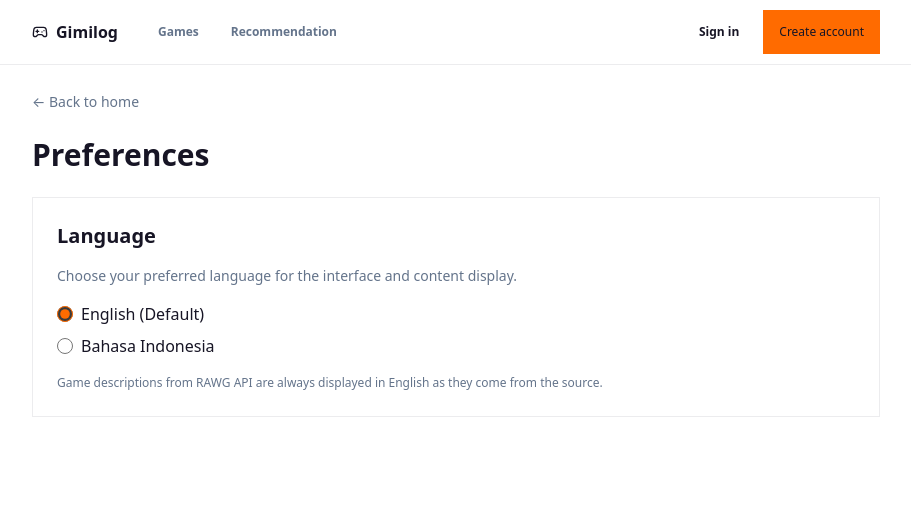
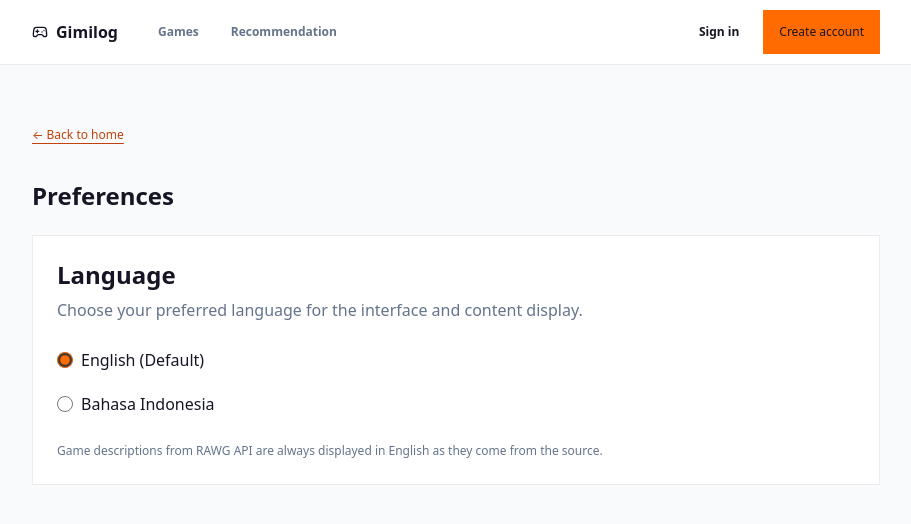
Before and after one commit to Urielele/gimilog, a Next.js app: page /settings in a window 1280 px wide. Shown: the top 524 px of the page, without its empty margins (184-1095 px from the left). Built offline with nearby package versions, Linux system fonts and the light colour scheme; no server answers.

Commit message:
feat(settings): align preferences with token palette

```diff
--- a/src/app/settings/page.tsx
+++ b/src/app/settings/page.tsx
@@ -1,8 +1,18 @@
 "use client";
 
 import { useEffect, useState } from "react";
-import Link from "next/link";
-import { getLanguage, setLanguage, type Language } from "@/lib/preferences/language";
+import {
+  getLanguage,
+  setLanguage,
+  type Language,
+} from "@/lib/preferences/language";
+import {
+  Card,
+  Container,
+  PageShell,
+  SectionHeading,
+  TextLink,
+} from "@/components/gm";
 
 export default function SettingsPage() {
   const [language, setLang] = useState<Language>("en");
@@ -17,54 +27,57 @@ export default function SettingsPage() {
   const handleChange = (lang: Language) => {
     setLang(lang);
     setLanguage(lang);
-    // Force English as requested - ensure it's persisted
-    if (lang === "en") {
-      // Already English
-    }
   };
 
   return (
-    <main className="mx-auto max-w-4xl p-6">
-      <div className="mb-6">
-        <Link href="/" className="text-sm text-muted-foreground hover:underline">
+    <PageShell>
+      <Container className="py-12">
+        <TextLink href="/" className="inline-flex h-11 items-center">
           ← Back to home
-        </Link>
-      </div>
-      <h1 className="text-3xl font-bold mb-6">Preferences</h1>
+        </TextLink>
 
-      <section className="rounded-lg border p-6 mb-6">
-        <h2 className="text-xl font-semibold mb-4">Language</h2>
-        <p className="text-sm text-muted-foreground mb-4">
-          Choose your preferred language for the interface and content display.
+        <h1 className="mt-6 text-2xl leading-[1.25] font-semibold text-ink">
+          Preferences
+        </h1>
+
+        <Card className="mt-6 p-6">
+          <SectionHeading>Language</SectionHeading>
+          <p className="mt-2 text-base leading-[1.5] text-muted">
+            Choose your preferred language for the interface and content
+            display.
           </p>
-        <div className="flex flex-col gap-2">
-          <label className="flex items-center gap-2 cursor-pointer">
+
+          <div className="mt-4 flex flex-col">
+            <label className="flex h-11 cursor-pointer items-center gap-2 text-base text-ink">
               <input
                 type="radio"
                 name="language"
                 value="en"
                 checked={language === "en"}
                 onChange={() => handleChange("en")}
-              className="w-4 h-4"
+                className="size-4"
               />
               <span>English (Default)</span>
             </label>
-          <label className="flex items-center gap-2 cursor-pointer">
+            <label className="flex h-11 cursor-pointer items-center gap-2 text-base text-ink">
               <input
                 type="radio"
                 name="language"
                 value="id"
                 checked={language === "id"}
                 onChange={() => handleChange("id")}
-              className="w-4 h-4"
+                className="size-4"
               />
               <span>Bahasa Indonesia</span>
             </label>
           </div>
-        <p className="text-xs text-muted-foreground mt-4">
-          Game descriptions from RAWG API are always displayed in English as they come from the source.
+
+          <p className="mt-4 text-xs leading-[1.5] text-muted">
+            Game descriptions from RAWG API are always displayed in English as
+            they come from the source.
           </p>
-      </section>
-    </main>
+        </Card>
+      </Container>
+    </PageShell>
   );
 }
```
Lines whose indentation alone changed are shown as unchanged.
